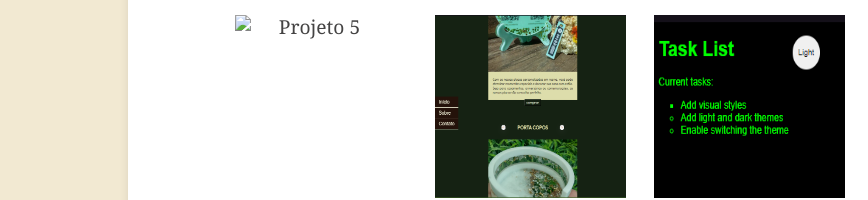
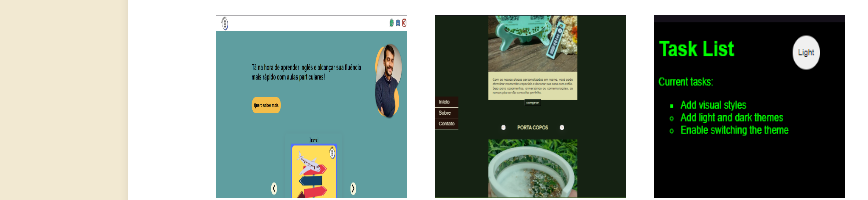
Before and after one commit to umanormari/landing-page-mariana-eslava, a plain HTML site: page portifolio.html in a window 1280 px wide. Shown: the part 753-953 px from the top of the page, 0-868 px from the left. Drawn offline with Linux system fonts and the light colour scheme; the site is published under a folder, as on GitHub Pages, so addresses that start at the root find nothing.

Commit message:
Update portifolio.html

```diff
--- a/portifolio.html
+++ b/portifolio.html
@@ -54,7 +54,7 @@
             </div>
 
             <div class="project">
-                <img src="/imagens/landing-page.png" alt="Projeto 5">
+                <img src="./imagens/landing-page.png" alt="Projeto 5">
                 <h3> Landing Page </h3>
                 <p> Uma página de destino (landing page) com um design específico, geralmente utilizado para promover um produto, serviço ou evento. Destaca-se pela apresentação visual e apelo persuasivo. </p>
                 <a href="https://umanormari.github.io/teacher.eslava/" target="_blank">Ver no GitHub</a>
```
